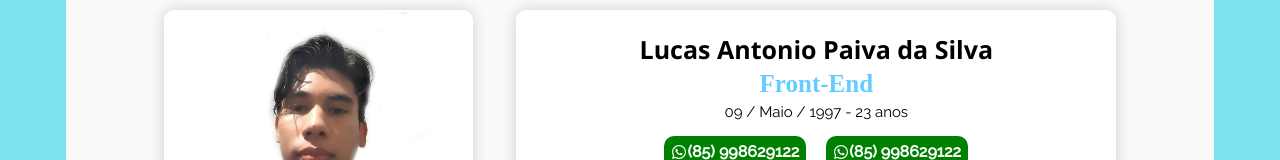
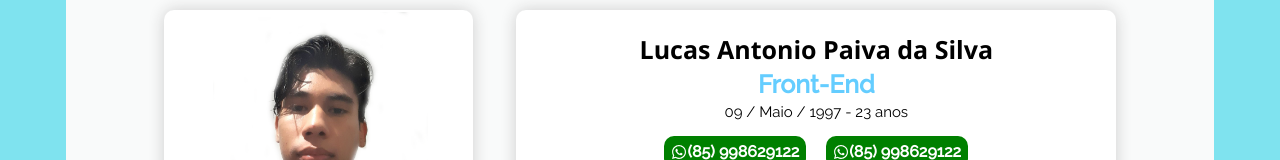
Before and after one commit to lcspaiva87/Curriculum, a React (Create React App) app: page / in a window 1280 px wide. Shown: the part 144-304 px from the top of the page. Built offline with nearby package versions, Linux system fonts and the light colour scheme.

Commit message:
centralizando

```diff
--- a/src/Componets/Card.js
+++ b/src/Componets/Card.js
@@ -86,7 +86,7 @@ const SubTitle = styled.h2`
   color: #64cdff;
   display: flex;
   margin: 5px;
-  font-family: cursive;
+
   @media (max-width: 720px) {
     font-size: 15px;
     margin: 0;
--- a/src/Componets/Experie.js
+++ b/src/Componets/Experie.js
@@ -78,8 +78,7 @@ const Education = styled.div`
     width: 316px;
     align-items: center;
     margin-top: 10px;
-    margin-right: 3px;
-    margin-left: 13px;
+
   }
 `;
 const EducationTitle = styled.h1`
@@ -126,7 +125,7 @@ const Experie = () => {
         <JobTitle>Experience</JobTitle>
         <JobContainer>
           <JobName>Empresa:Cabral Empreendimentos</JobName>
-          <JobDate>Data:05/2020 a 11/2020</JobDate>
+          <JobDate>Data: 05/2020 a 11/2020</JobDate>
           <JobService>Serviços Prestados: Estagiario de WebDesgner</JobService>
         </JobContainer>
 
@@ -138,13 +137,13 @@ const Experie = () => {
 
         <JobContainer>
           <JobName>Empresa:Copral-Comercio e Navegação</JobName>
-          <JobDate>Data:14/2019 a 03/2020</JobDate>
+          <JobDate>Data: 14/2019 a 03/2020</JobDate>
           <JobService>Serviços Prestados: Aprendiz administrativo</JobService>
         </JobContainer>
 
         <JobContainer>
           <JobName>Empresa:Auto Peças Padre Cicero</JobName>
-          <JobDate>Data:03/2020 a 05/2020</JobDate>
+          <JobDate>Data: 03/2020 a 05/2020</JobDate>
           <JobService>Serviços Prestados: Aprendiz administrativo</JobService>
         </JobContainer>
       </JobExperince>
```
